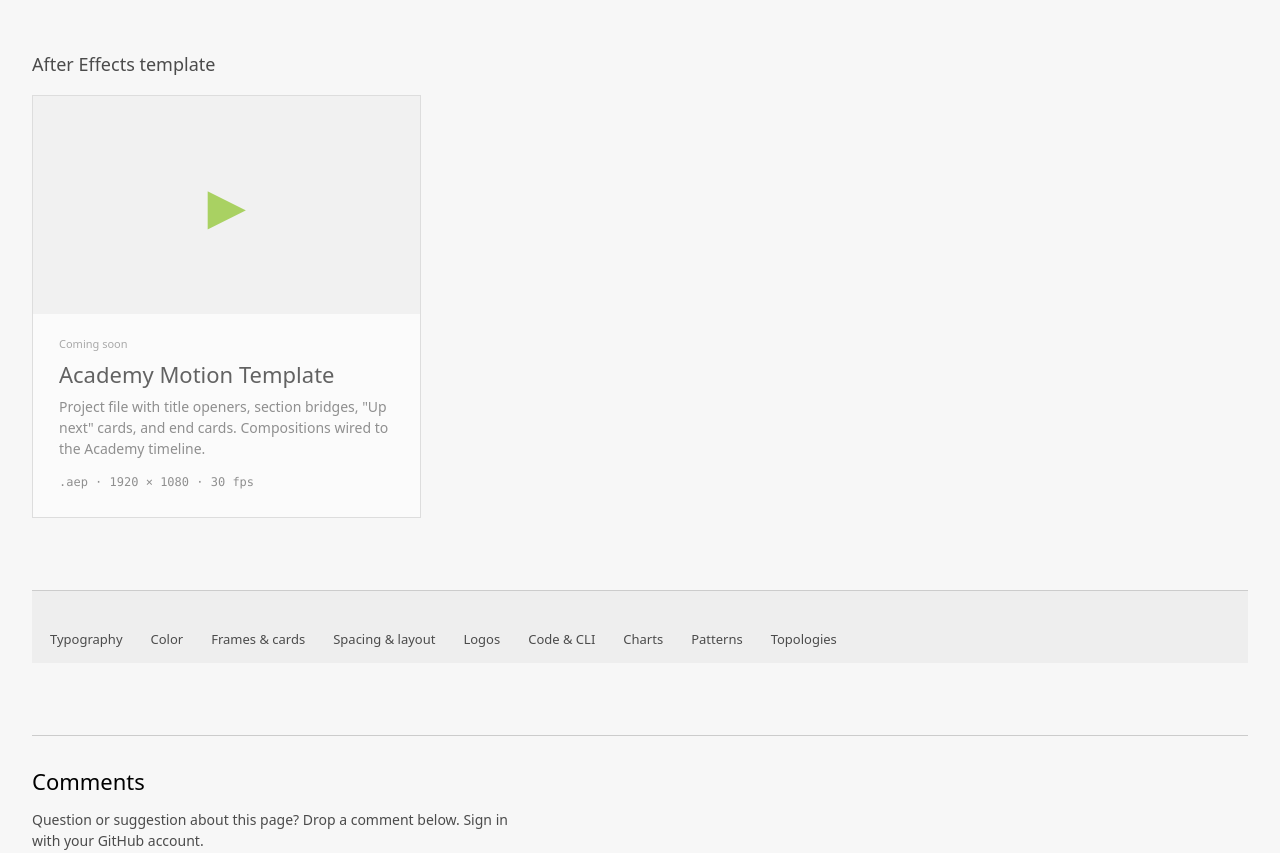
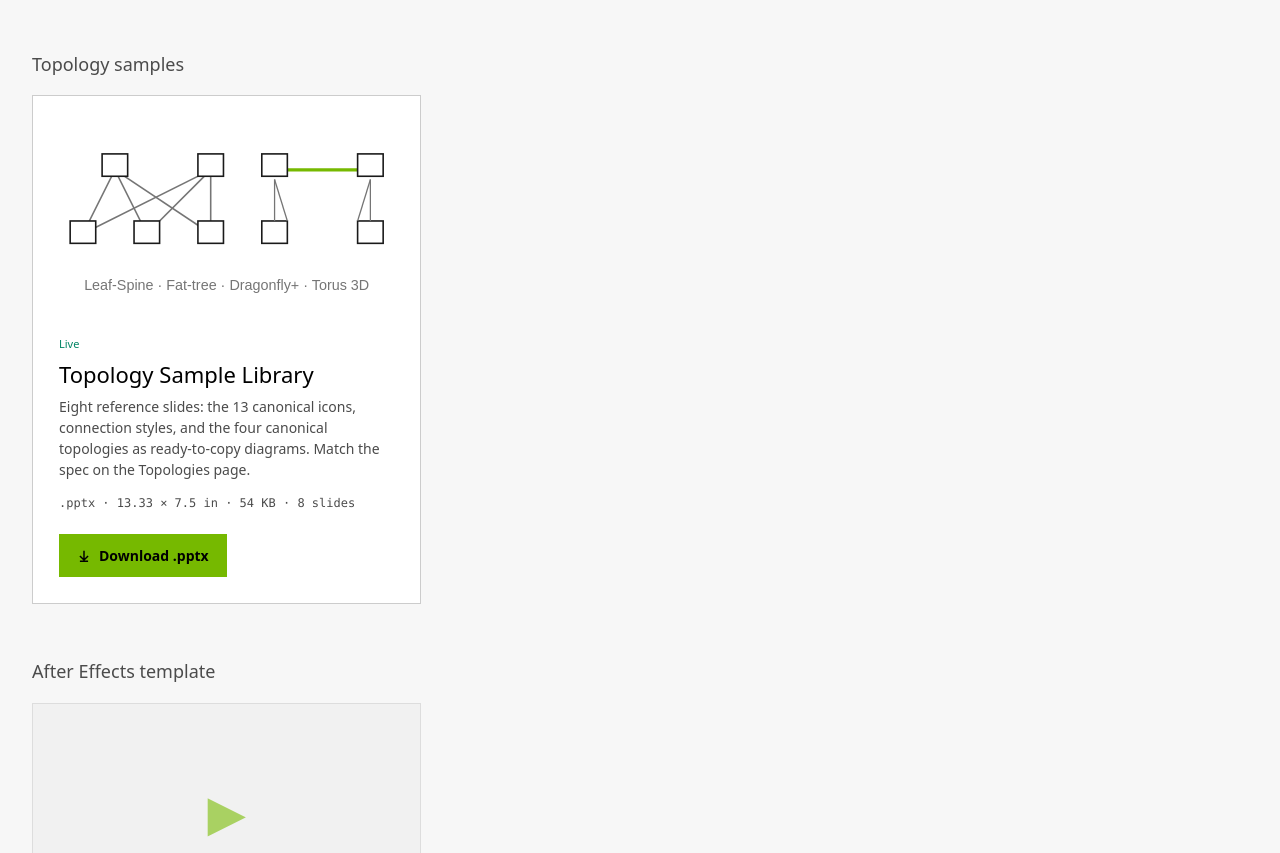
Before and after one commit to talexand88/Nvidia-academy-foundations, a plain HTML site: page templates.html in a window 1280 px wide. Shown: the part 889-1742 px from the top of the page. Drawn offline with Linux system fonts and the light colour scheme.

Commit message:
v0.3 — Topology Sample Library (PPTX) + canonical icon set baked into Topologies guide
- New downloadable deck: portal/downloads/templates/topology-samples.pptx
  - 8 slides: title, 13 canonical icons, connection styles, Leaf-Spine,
    Fat-tree, Dragonfly+, Torus 3D, how-to-use
  - Built with python-pptx, flat (no shadows), brand-aligned colors,
    13.33 x 7.5 in canvas
- templates.html: new Topology samples section with download card
- topologies.html: removed source-decks subtitle, added prominent
  download CTA above topic nav

```diff
--- a/templates.html
+++ b/templates.html
@@ -213,6 +213,60 @@
 
   </div>
 
+  <h2 class="section-label" id="topology">Topology samples</h2>
+  <div class="template-grid">
+
+    <div class="tpl-card">
+      <div class="preview" style="background:#FFFFFF;padding:18px;">
+        <svg viewBox="0 0 220 124" xmlns="http://www.w3.org/2000/svg" style="width:100%;height:auto;">
+          <!-- mini leaf-spine + dragonfly composite -->
+          <g stroke="#757575" stroke-width="1" fill="none">
+            <line x1="40" y1="40" x2="20" y2="80"/>
+            <line x1="40" y1="40" x2="60" y2="80"/>
+            <line x1="40" y1="40" x2="100" y2="80"/>
+            <line x1="100" y1="40" x2="20" y2="80"/>
+            <line x1="100" y1="40" x2="60" y2="80"/>
+            <line x1="100" y1="40" x2="100" y2="80"/>
+          </g>
+          <g stroke="#76B900" stroke-width="2" fill="none">
+            <line x1="140" y1="40" x2="200" y2="40"/>
+            <line x1="140" y1="40" x2="140" y2="30"/>
+            <line x1="200" y1="40" x2="200" y2="30"/>
+          </g>
+          <g fill="#FFFFFF" stroke="#1A1A1A" stroke-width="1">
+            <rect x="32" y="30" width="16" height="14"/>
+            <rect x="92" y="30" width="16" height="14"/>
+            <rect x="12" y="72" width="16" height="14"/>
+            <rect x="52" y="72" width="16" height="14"/>
+            <rect x="92" y="72" width="16" height="14"/>
+            <rect x="132" y="30" width="16" height="14"/>
+            <rect x="192" y="30" width="16" height="14"/>
+            <rect x="132" y="72" width="16" height="14"/>
+            <rect x="192" y="72" width="16" height="14"/>
+          </g>
+          <g stroke="#757575" stroke-width="0.8" fill="none">
+            <line x1="140" y1="46" x2="140" y2="72"/>
+            <line x1="140" y1="46" x2="148" y2="72"/>
+            <line x1="200" y1="46" x2="200" y2="72"/>
+            <line x1="200" y1="46" x2="192" y2="72"/>
+          </g>
+          <text x="110" y="115" font-family="Arial, sans-serif" font-size="9" fill="#757575" text-anchor="middle">Leaf-Spine · Fat-tree · Dragonfly+ · Torus 3D</text>
+        </svg>
+      </div>
+      <div class="meta">
+        <span class="tag">Live</span>
+        <h3>Topology Sample Library</h3>
+        <div class="desc">Eight reference slides: the 13 canonical icons, connection styles, and the four canonical topologies as ready-to-copy diagrams. Match the spec on the Topologies page.</div>
+        <div class="specs">.pptx · 13.33 × 7.5 in · 54 KB · 8 slides</div>
+        <a class="download-btn" href="downloads/templates/topology-samples.pptx" download>
+          <svg viewBox="0 0 24 24" fill="none" stroke="currentColor" stroke-width="2.5"><path d="M12 3v14M5 12l7 7 7-7M5 21h14"/></svg>
+          Download .pptx
+        </a>
+      </div>
+    </div>
+
+  </div>
+
   <h2 class="section-label" id="after-effects">After Effects template</h2>
   <div class="template-grid">
 
```
Also changed, not shown: topologies.html (+24 -1 lines), 1 other file.
